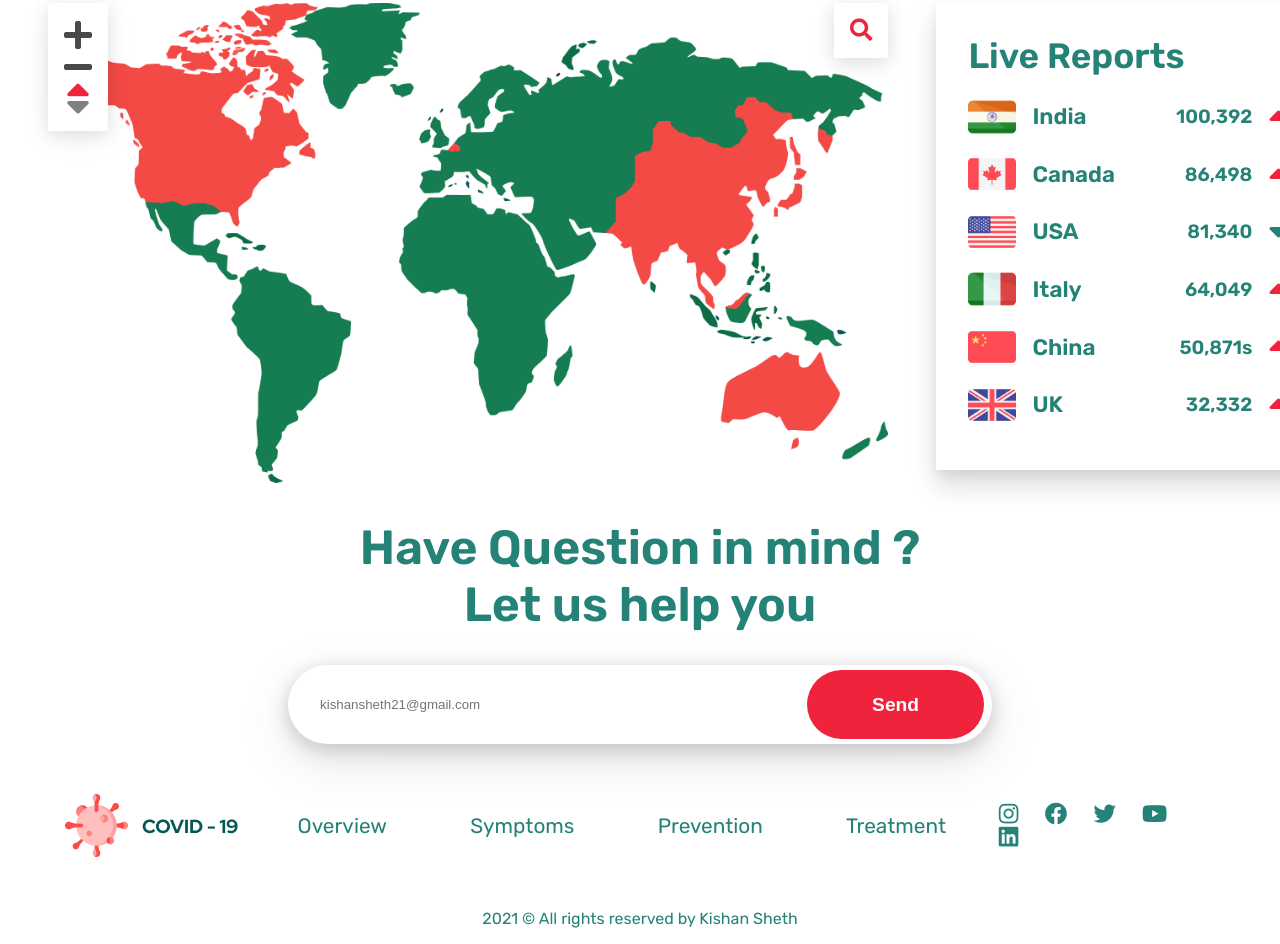
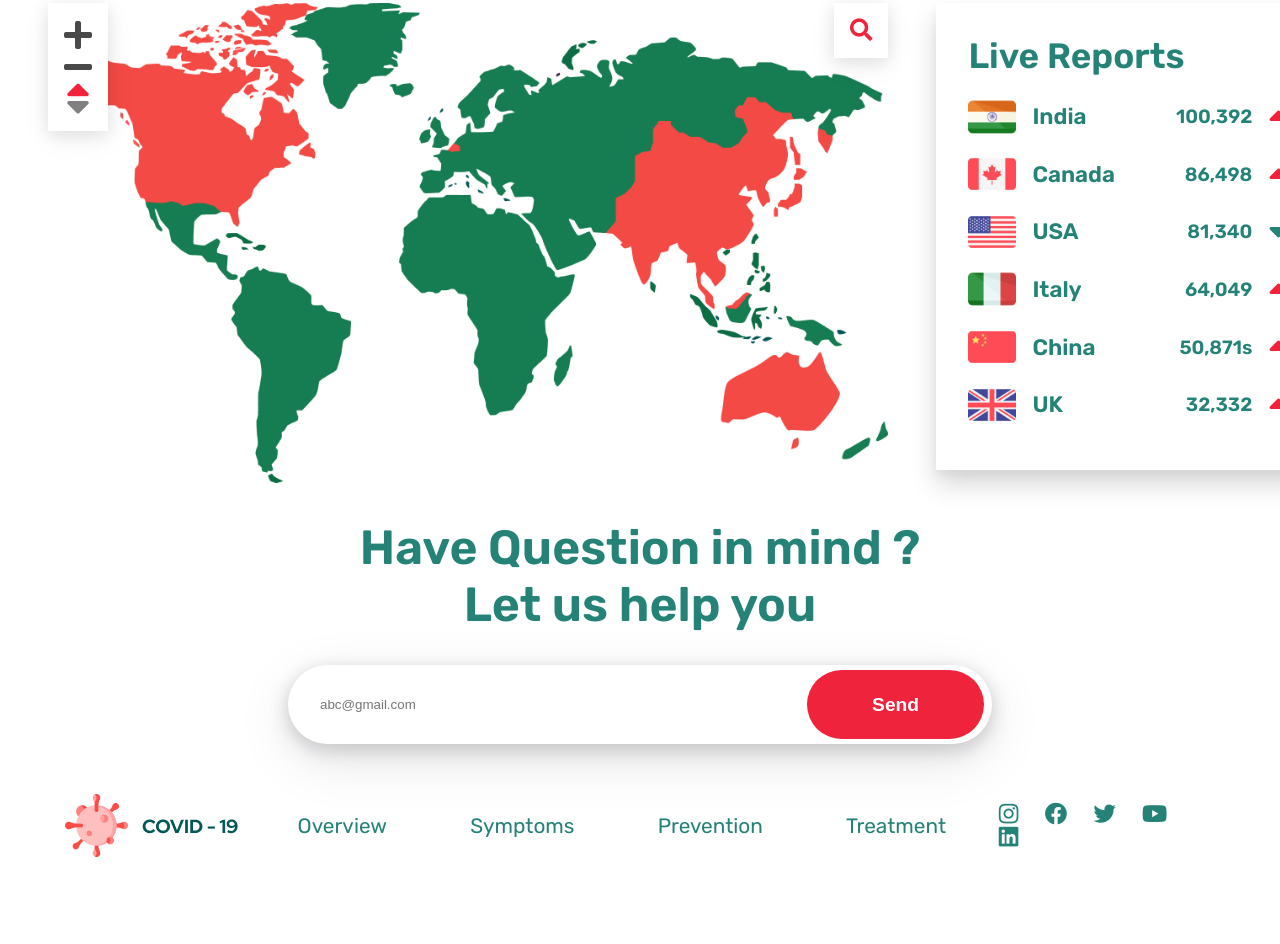
Before and after one commit to arpita-kargaonkar/WebD-Project, a plain HTML site: page covid-website-template-master/covid-website-template-master/index.html in a window 1280 px wide. Shown: the part 5032-5976 px from the top of the page. After the commit the page ends 5941 px from the top, so only its background shows below. Drawn offline with nearby package versions, Linux system fonts and the light colour scheme.

Commit message:
Update index.html

```diff
--- a/covid-website-template-master/covid-website-template-master/index.html
+++ b/covid-website-template-master/covid-website-template-master/index.html
@@ -307,7 +307,7 @@
       <h1 class="title">Have Question in mind ?</h1>
       <h1 class="title">Let us help you</h1>
       <div class="form">
-        <input type="text" placeholder="kishansheth21@gmail.com" />
+        <input type="text" placeholder="abc@gmail.com" />
         <button>Send</button>
       </div>
     </section>
@@ -331,9 +331,6 @@
         <i class="fab fa-linkedin"></i>
       </div>
     </footer>
-    <span class="copyright"
-      >2021 &copy; All rights reserved by Kishan Sheth</span
-    >
     <script src="https://unpkg.com/scrollreveal"></script>
     <script src="js/script.js"></script>
   </body>
```
